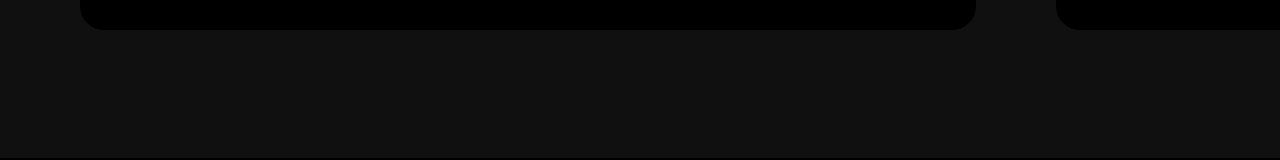
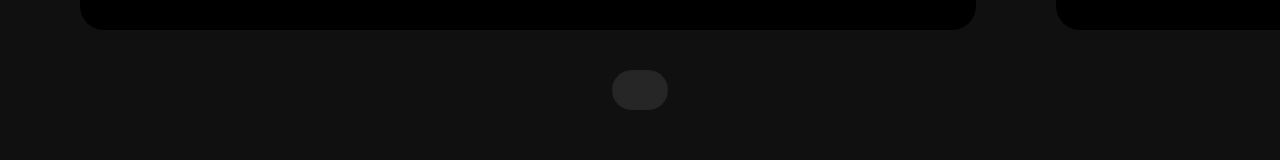
Before and after one commit to brajgon1/apple_website, a React (Vite) app: page / in a window 1280 px wide. Shown: the part 1566-1726 px from the top of the page. Built offline with nearby package versions, Linux system fonts and the light colour scheme.

Commit message:
working on component to switch between videos

```diff
--- a/src/components/VideoCarousel.jsx
+++ b/src/components/VideoCarousel.jsx
@@ -77,6 +77,12 @@
           </div>
         ))}
       </div>
+
+      <div className="relative flex-center mt-10">
+        <div className="flex-center py-5 px-7 bg-gray-300 backdrop-blur rounded-full">
+
+        </div>
+      </div>
     </>
   );
 };
```
